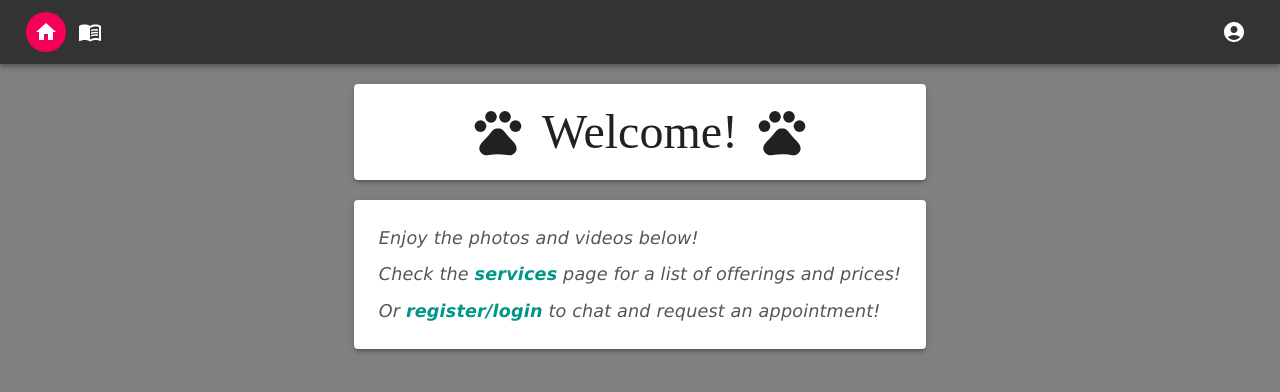
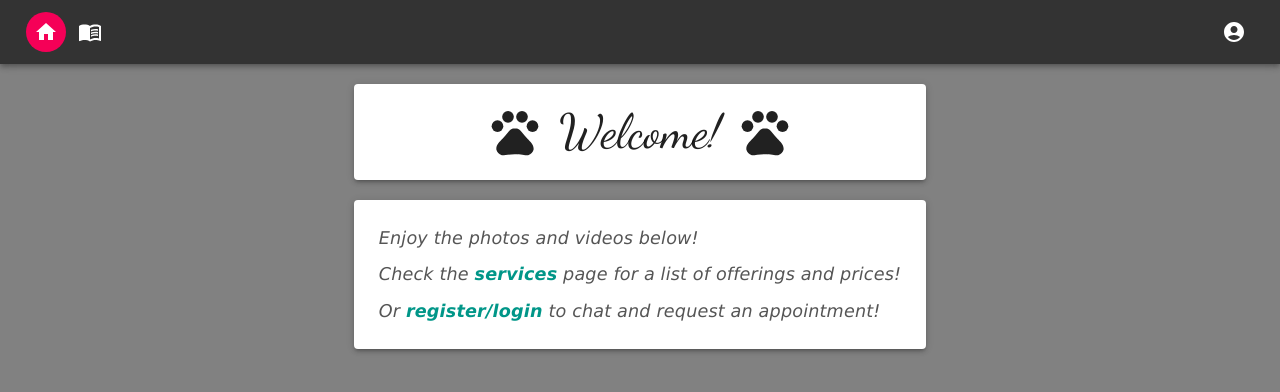
Before and after one commit to JPelter/patel-janvi-pets, a React (Create React App) app in the folder react-frontend/: page / in a window 1280 px wide. Shown: the top 392 px of the page. Built offline with nearby package versions, Linux system fonts and the light colour scheme; no server answers.

Commit message:
dancing script

```diff
--- a/react-frontend/public/index.html
+++ b/react-frontend/public/index.html
@@ -25,6 +25,9 @@
       Learn how to configure a non-root public URL by running `npm run build`.
     -->
     <title>Pets!</title>
+    <style>
+      @import url('https://fonts.googleapis.com/css?family=Dancing+Script:regular,bold,italic&subset=latin,latin-ext');
+    </style>
   </head>
   <body>
     <noscript>You need to enable JavaScript to run this app.</noscript>
--- a/react-frontend/src/Appointments.js
+++ b/react-frontend/src/Appointments.js
@@ -6,8 +6,9 @@ function Appointments(props) {
     return (
         <div style={{ textAlign: 'center' }}>
             <Paper elevation={3} style={{ padding: '20px', margin: '20px'}} component={Stack} direction="row" justifyContent="center" alignItems="center" spacing={2}>
-                <PetsIcon sx={{ fontSize: '3.5rem' }} /> {/* Adjust the fontSize */}
-                <Typography variant="h3" sx={{ fontFamily: 'Brush Script MT,DancingScript'}}>Appointments!</Typography> {/* Set the fontFamily */}
+                <PetsIcon sx={{ fontSize: '3.5rem' }} />
+                <Typography variant="h3" sx={{ fontFamily: 'Dancing Script'}}>Appointments!</Typography>
+                <PetsIcon sx={{ fontSize: '3.5rem' }} />
             </Paper>
         </div>
     );
--- a/react-frontend/src/Home.js
+++ b/react-frontend/src/Home.js
@@ -7,7 +7,7 @@ function Home() {
         <div>
             <Paper elevation={3} style={{ padding: '20px', margin: '20px'}} component={Stack} direction="row" justifyContent="center" alignItems="center" spacing={2}>
                 <PetsIcon sx={{ fontSize: '3.5rem' }} /> {/* Adjust the fontSize */}
-                <Typography variant="h3" sx={{ fontFamily: 'Brush Script MT'}}>Welcome!</Typography> {/* Set the fontFamily */}
+                <Typography variant="h3" sx={{ fontFamily: 'Dancing Script'}}>Welcome!</Typography> {/* Set the fontFamily */}
                 <PetsIcon sx={{ fontSize: '3.5rem' }} /> {/* Adjust the fontSize */}
             </Paper>
 
```
